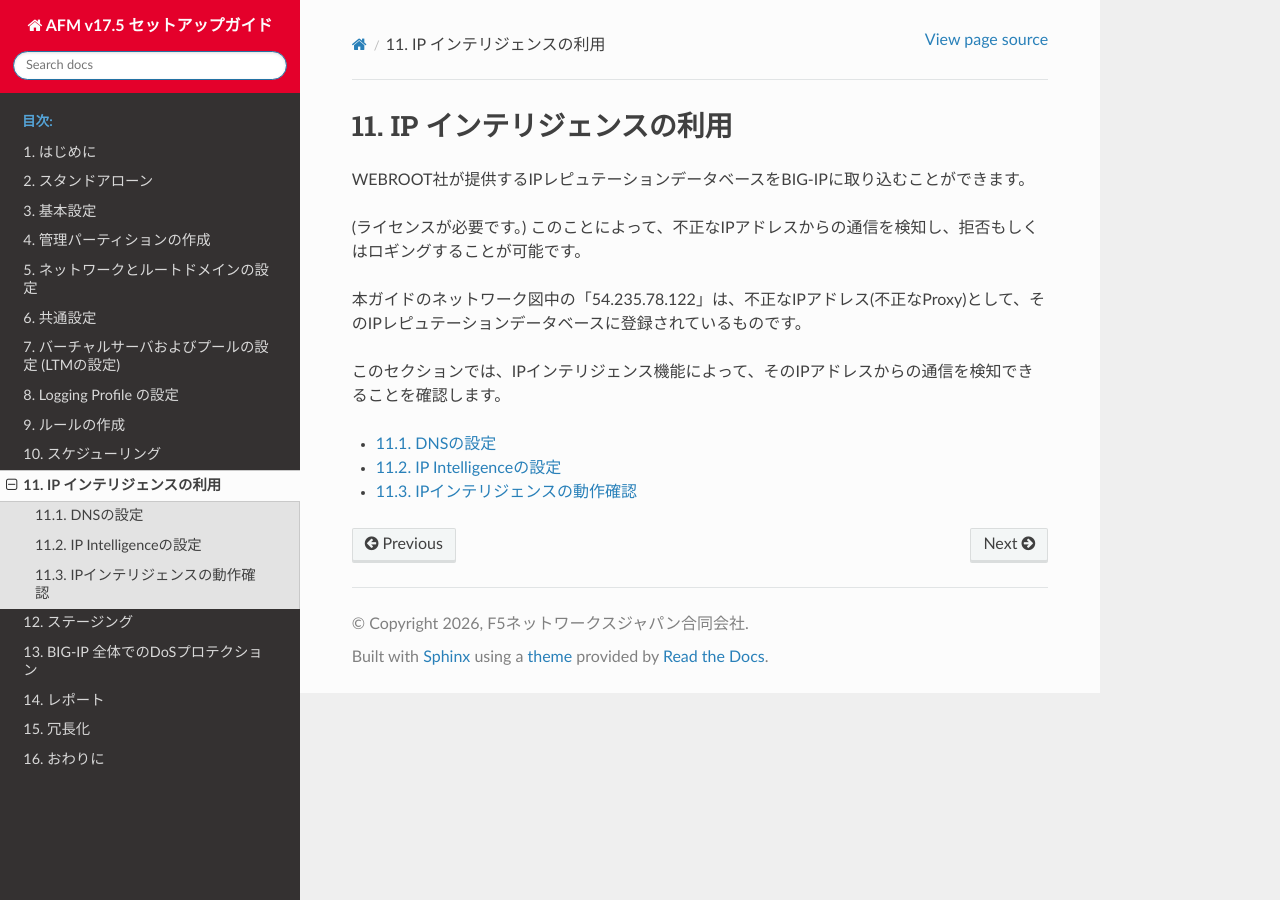
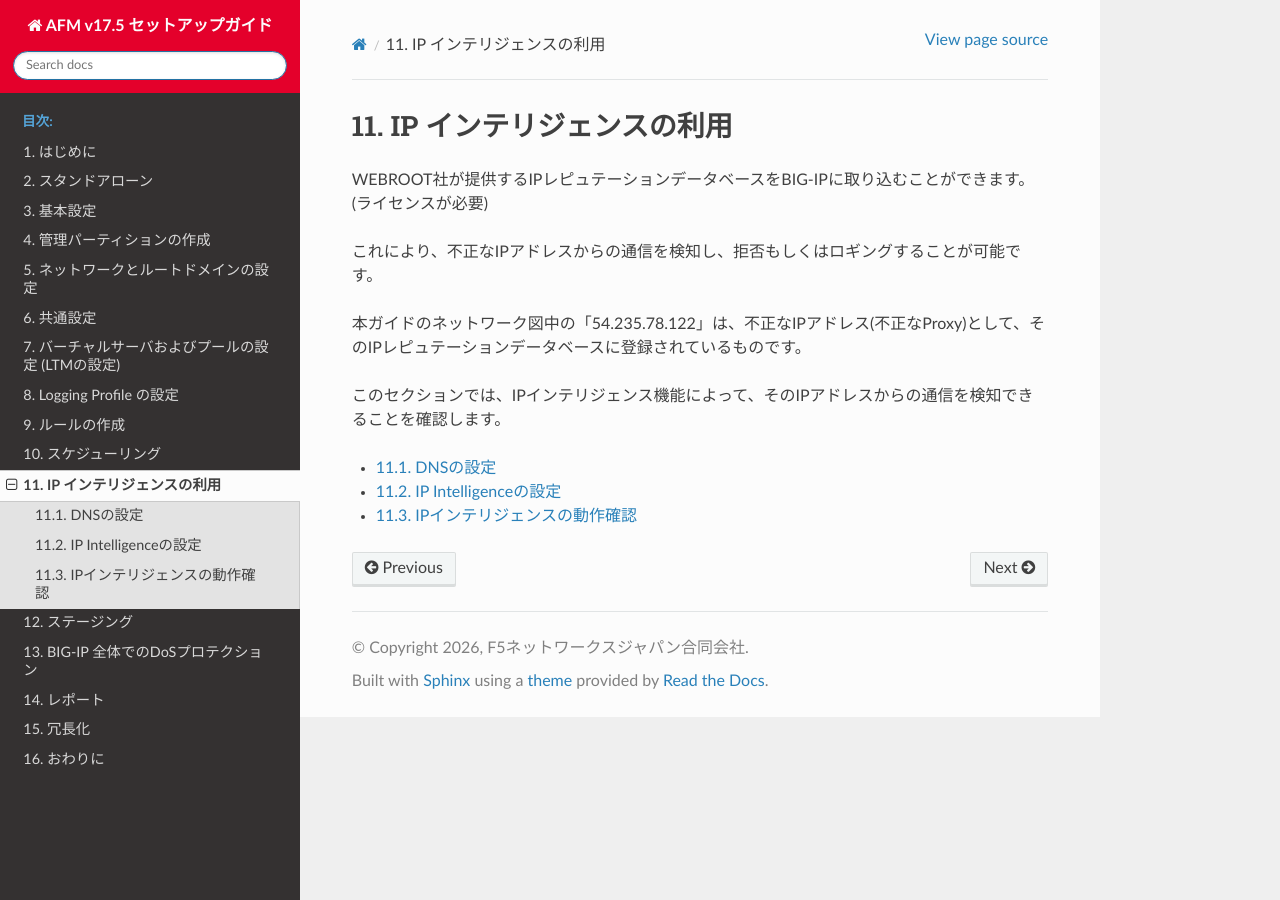
Before and after one commit to BeF5/f5j-easy-setup-afm-17, a Sphinx documentation site: the page built from docs/11/chapter_11_00.md, in a window 1280 px wide. Built offline with Sphinx 7.4.7 and the Read the Docs theme 3.1.0, drawn with Linux system fonts in a browser that asks for light colours.

Commit message:
updated docs

```diff
--- a/docs/11/chapter_11_00.md
+++ b/docs/11/chapter_11_00.md
@@ -1,8 +1,8 @@
 # IP インテリジェンスの利用
 
-WEBROOT社が提供するIPレピュテーションデータベースをBIG-IPに取り込むことができます。
+WEBROOT社が提供するIPレピュテーションデータベースをBIG-IPに取り込むことができます。(ライセンスが必要)
 
-(ライセンスが必要です。) このことによって、不正なIPアドレスからの通信を検知し、拒否もしくはロギングすることが可能です。
+これにより、不正なIPアドレスからの通信を検知し、拒否もしくはロギングすることが可能です。
 
 本ガイドのネットワーク図中の「54.235.78.122」は、不正なIPアドレス(不正なProxy)として、そのIPレピュテーションデータベースに登録されているものです。
 
```
Also changed, not shown: docs/11/module01/chapter_11_02.md (+2 -1 lines), docs/15/module01/chapter_15_01.md (+1 -1 lines), docs/15/module01/chapter_15_06.md (+1 -1 lines), docs/15/module01/chapter_15_08.md (+1 -0 lines).
